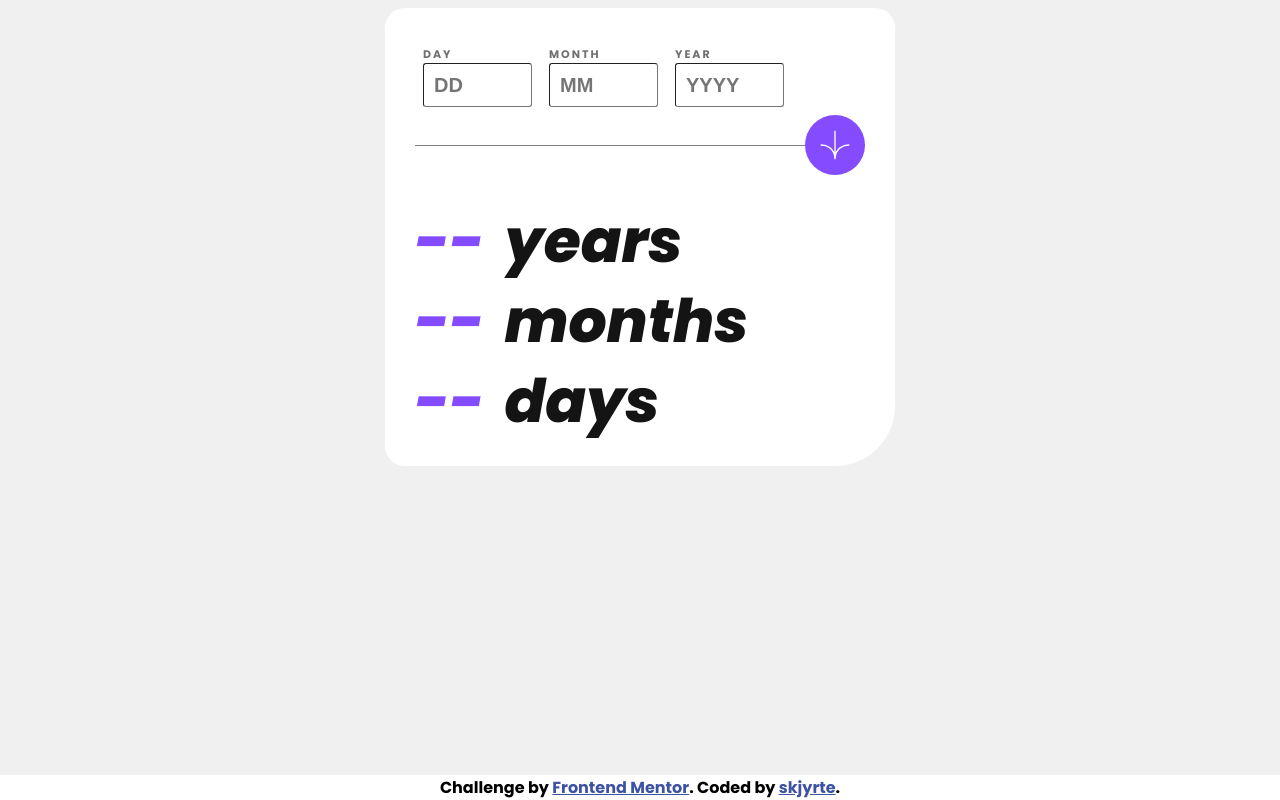
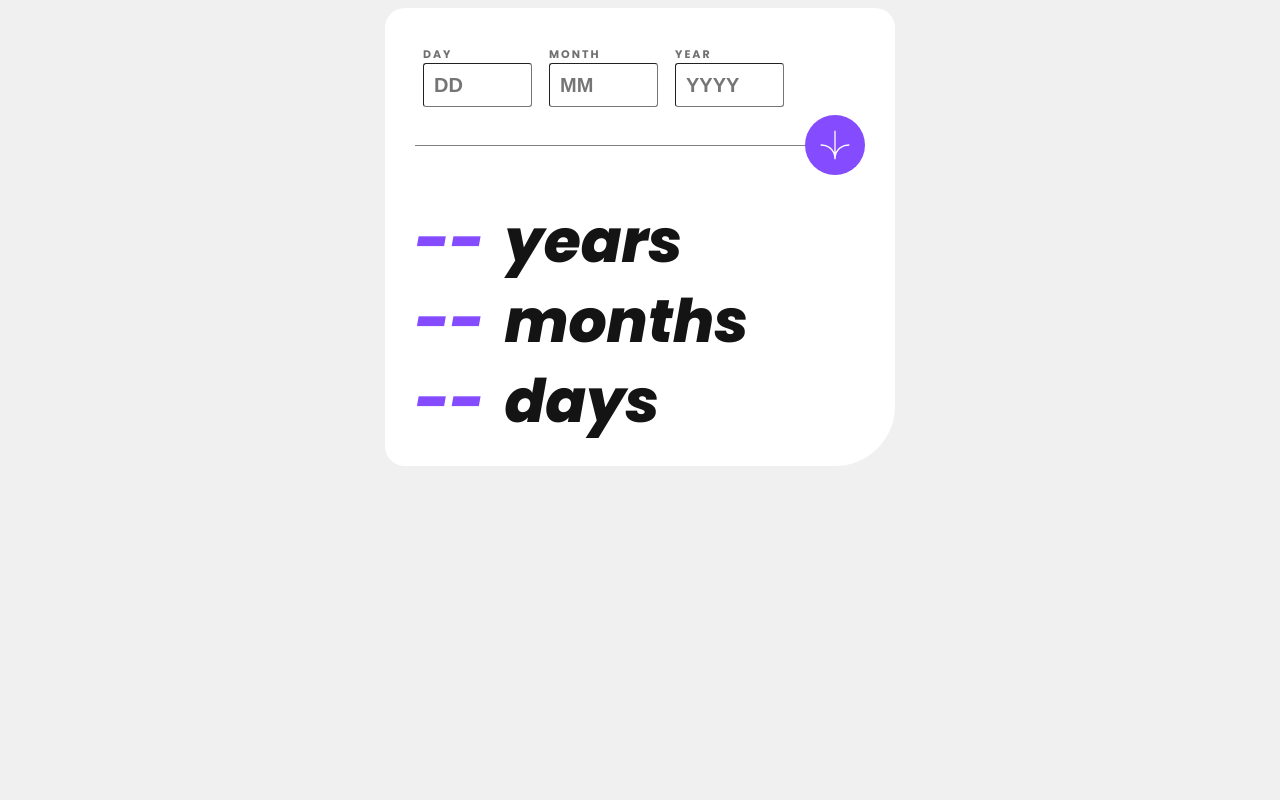
Before and after one commit to skjyrte/age-calculator-app, a website: page index.html in a window 1280 px wide. Drawn offline with Linux system fonts and the light colour scheme.

Commit message:
Readme added, attribution removed

```diff
--- a/index.html
+++ b/index.html
@@ -84,12 +84,6 @@
         </div>
       </div>
     </div>
-    <div class="attribution">
-      Challenge by
-      <a href="https://www.frontendmentor.io?ref=challenge" target="_blank"
-        >Frontend Mentor</a
-      >. Coded by <a href="https://github.com/skjyrte">skjyrte</a>.
-    </div>
     <script src="./script/script.js"></script>
   </body>
 </html>
--- a/styles/styles.css
+++ b/styles/styles.css
@@ -154,17 +154,3 @@ button > img {
     justify-content: left;
   }
 }
-
-.attribution {
-  position: fixed;
-  left: 0;
-  bottom: 0;
-  width: 100%;
-  text-align: center;
-  font-size: 1rem;
-  background-color: hsl(0, 0%, 100%);
-}
-
-.attribution a {
-  color: hsl(228, 45%, 44%);
-}
```
Also changed, not shown: README.md (added).
